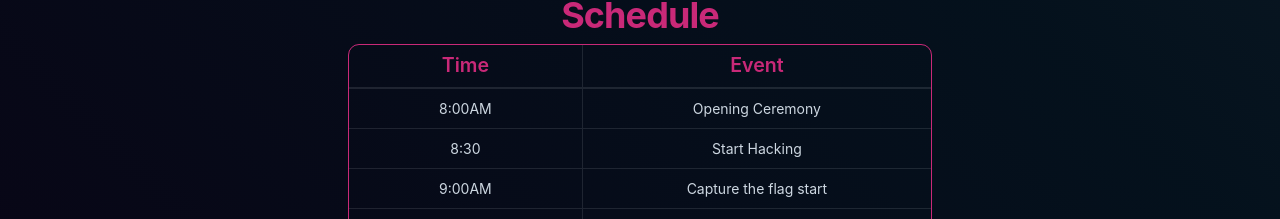
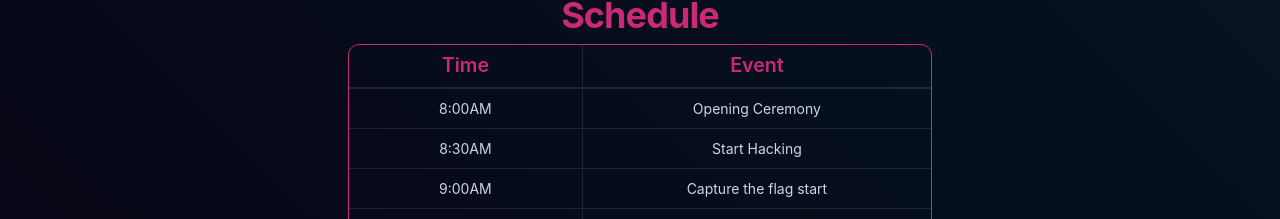
Before and after one commit to kitkatmia/website-7.0, a React (Create React App) app: page / in a window 1280 px wide. Shown: the part 1337-1556 px from the top of the page. Built offline with nearby package versions, Linux system fonts and the light colour scheme.

Commit message:
minor type

```diff
--- a/src/components/Schedule.tsx
+++ b/src/components/Schedule.tsx
@@ -9,7 +9,7 @@ function createData(date: string, event: string) {
 
 const rows = [
   createData("8:00AM", "Opening Ceremony"),
-  createData("8:30", "Start Hacking"),
+  createData("8:30AM", "Start Hacking"),
   createData("9:00AM", "Capture the flag start"),
   createData("10:30AM", "Workshop 1 (Tentative)"),
   createData("11:30AM", "Lunch (provided by MVHacks)"),
```
